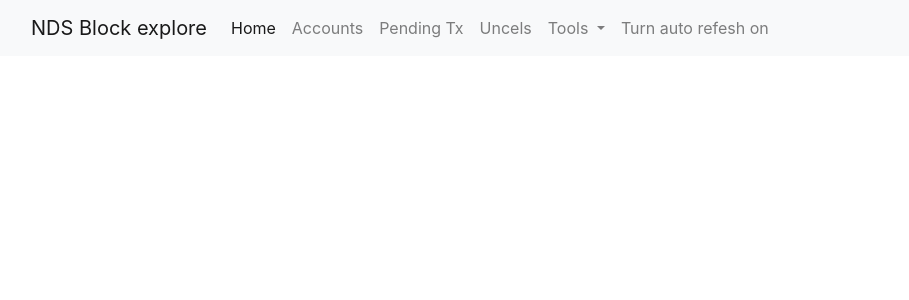
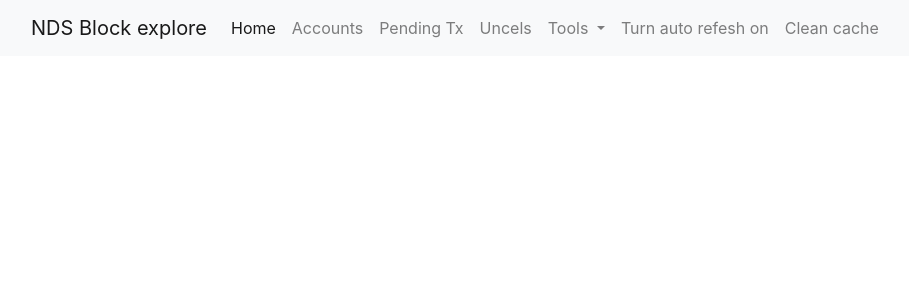
Before and after one commit to Mikki-10/NDS7-2018-Group-720, a PHP site: page /explore/include/start_gui.php in a window 1280 px wide. Shown: the top 300 px of the page, without its empty margins (54-963 px from the left). Run offline with PHP 8.4, Linux system fonts and the light colour scheme.

Commit message:
making a cleaning option, to clear json files that are used for caching

```diff
--- a/www/explore/include/start_gui.php
+++ b/www/explore/include/start_gui.php
@@ -106,6 +106,9 @@
       }
       ?>
       </li>
+      <li class="nav-item">
+      	<a class="nav-link" href="?clean=1">Clean cache</a>
+      </li>
     </ul>
   </div>
   </div>
```
